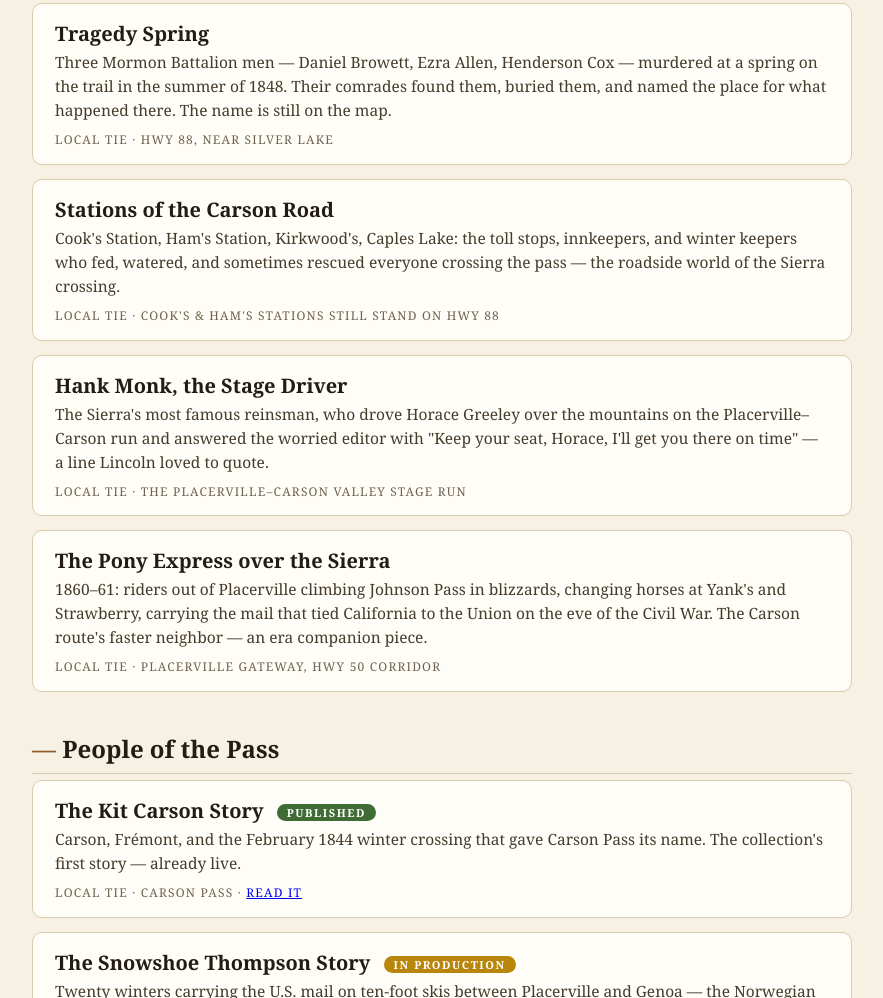
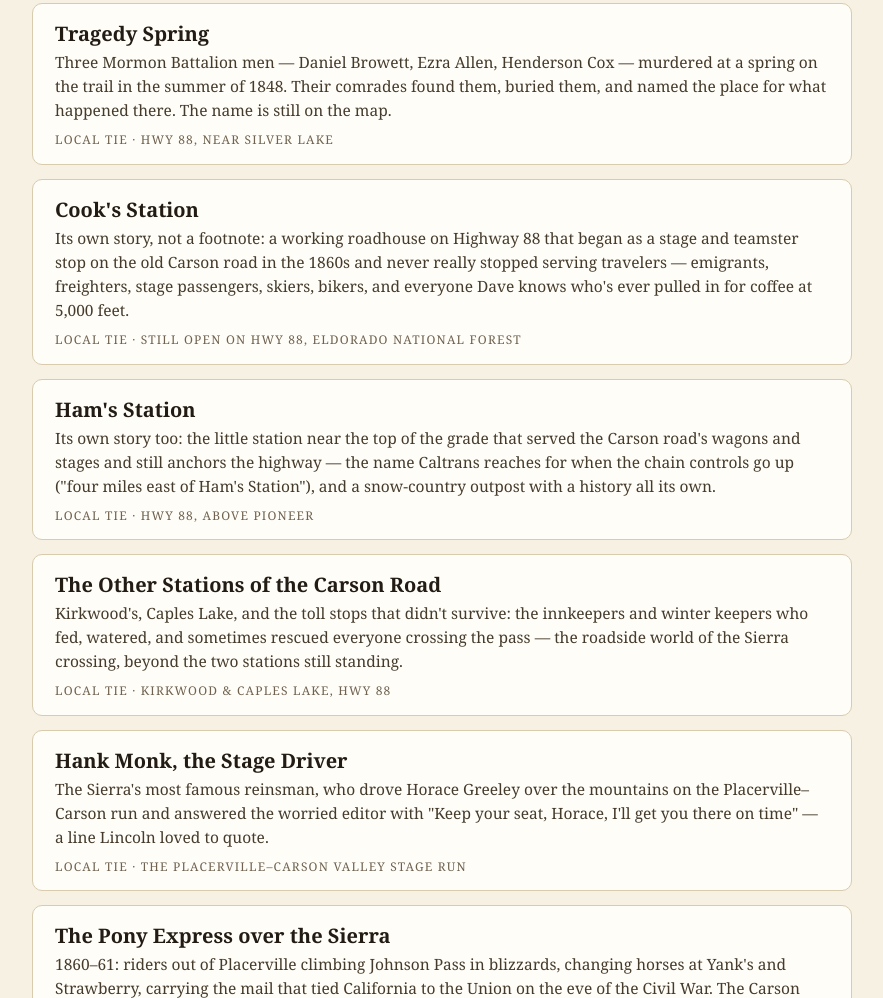
Before and after one commit to davedellaquila/stories, a plain HTML site: page outline/index.html in a window 1280 px wide. Shown: the part 1208-2206 px from the top of the page, without its empty margins (198-1081 px from the left). Drawn offline with Linux system fonts and the light colour scheme.

Commit message:
Outline: Cook's Station and Ham's Station each get their own story slot

```diff
--- a/outline/index.html
+++ b/outline/index.html
@@ -72,9 +72,17 @@
     <p>Three Mormon Battalion men — Daniel Browett, Ezra Allen, Henderson Cox — murdered at a spring on the trail in the summer of 1848. Their comrades found them, buried them, and named the place for what happened there. The name is still on the map.</p>
     <div class="tie">Local tie · Hwy 88, near Silver Lake</div></div>
 
-  <div class="idea"><h3>Stations of the Carson Road</h3>
-    <p>Cook's Station, Ham's Station, Kirkwood's, Caples Lake: the toll stops, innkeepers, and winter keepers who fed, watered, and sometimes rescued everyone crossing the pass — the roadside world of the Sierra crossing.</p>
-    <div class="tie">Local tie · Cook's &amp; Ham's Stations still stand on Hwy 88</div></div>
+  <div class="idea"><h3>Cook's Station</h3>
+    <p>Its own story, not a footnote: a working roadhouse on Highway 88 that began as a stage and teamster stop on the old Carson road in the 1860s and never really stopped serving travelers — emigrants, freighters, stage passengers, skiers, bikers, and everyone Dave knows who's ever pulled in for coffee at 5,000 feet.</p>
+    <div class="tie">Local tie · Still open on Hwy 88, Eldorado National Forest</div></div>
+
+  <div class="idea"><h3>Ham's Station</h3>
+    <p>Its own story too: the little station near the top of the grade that served the Carson road's wagons and stages and still anchors the highway — the name Caltrans reaches for when the chain controls go up ("four miles east of Ham's Station"), and a snow-country outpost with a history all its own.</p>
+    <div class="tie">Local tie · Hwy 88, above Pioneer</div></div>
+
+  <div class="idea"><h3>The Other Stations of the Carson Road</h3>
+    <p>Kirkwood's, Caples Lake, and the toll stops that didn't survive: the innkeepers and winter keepers who fed, watered, and sometimes rescued everyone crossing the pass — the roadside world of the Sierra crossing, beyond the two stations still standing.</p>
+    <div class="tie">Local tie · Kirkwood &amp; Caples Lake, Hwy 88</div></div>
 
   <div class="idea"><h3>Hank Monk, the Stage Driver</h3>
     <p>The Sierra's most famous reinsman, who drove Horace Greeley over the mountains on the Placerville–Carson run and answered the worried editor with "Keep your seat, Horace, I'll get you there on time" — a line Lincoln loved to quote.</p>
```
